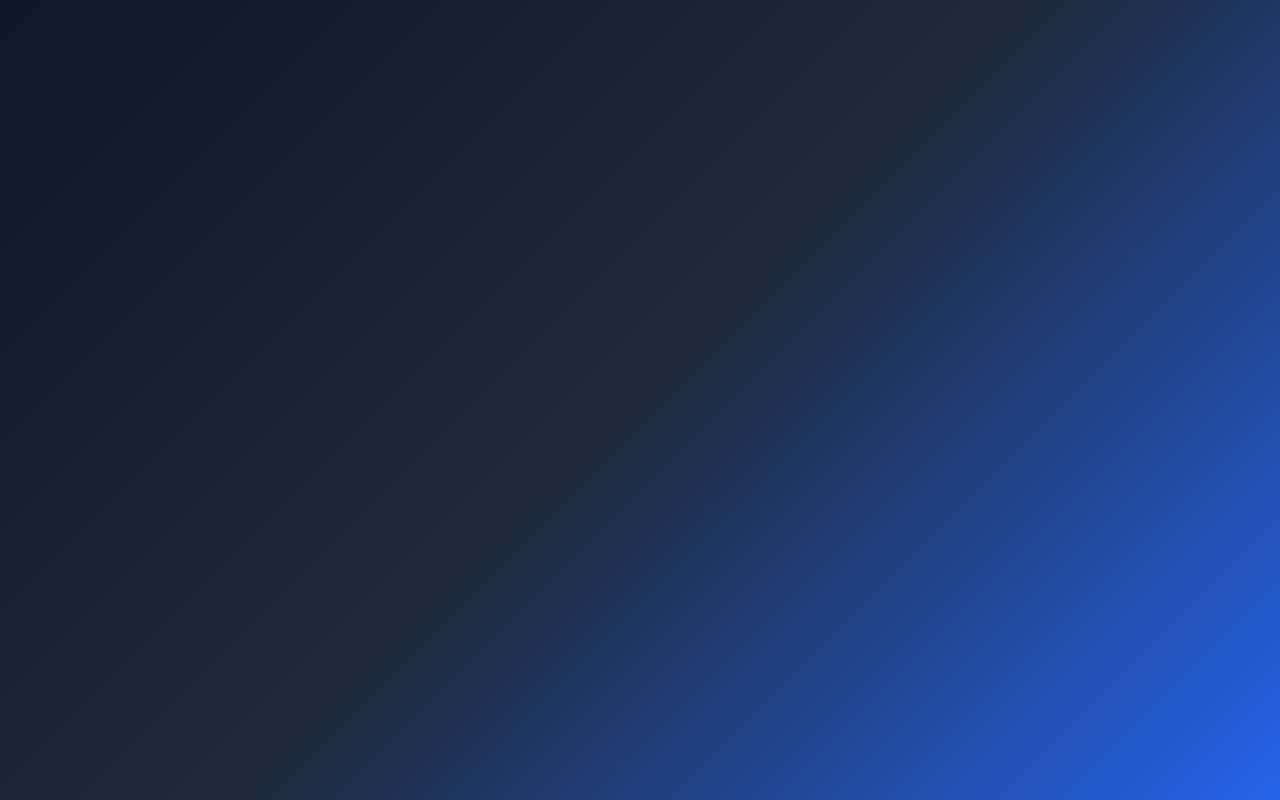
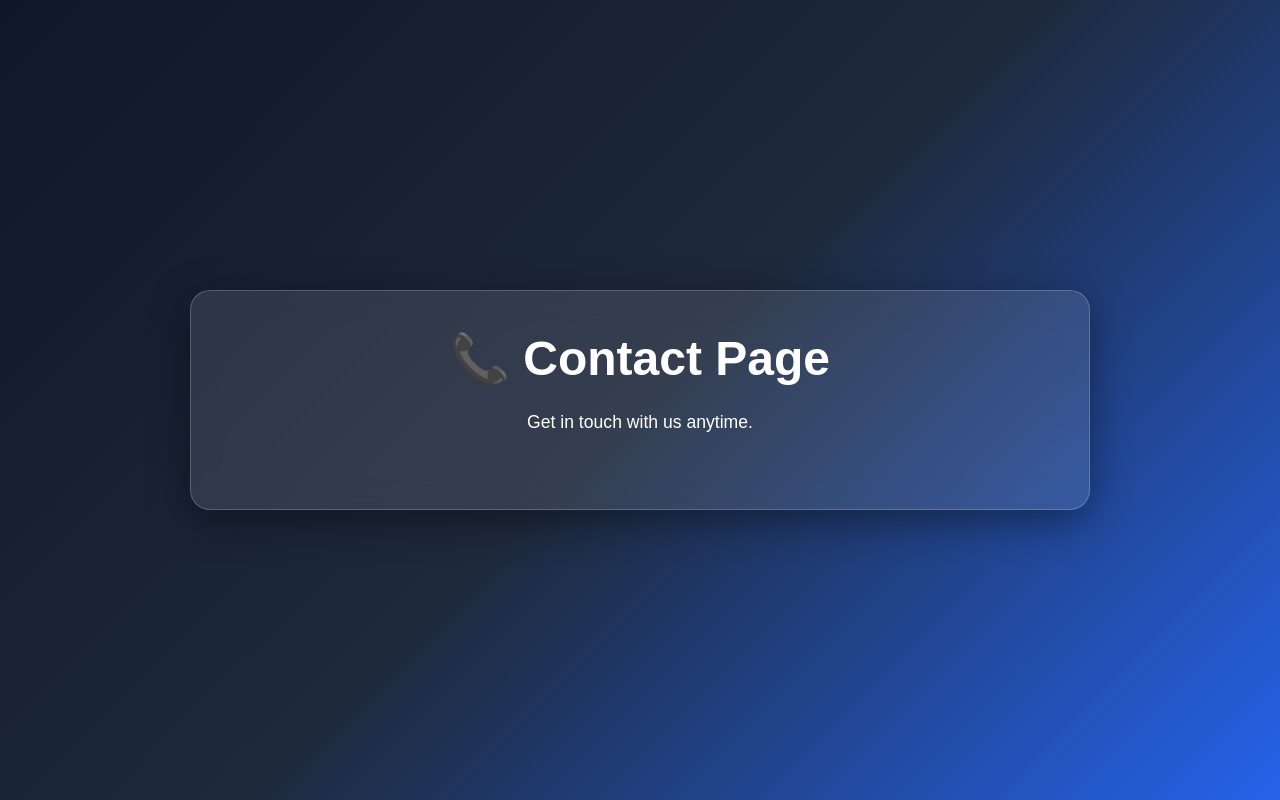
Before and after one commit to skashyap08/expresss-website, a website: page public/views/contact.html in a window 1280 px wide. Drawn offline with Linux system fonts and the light colour scheme.

Commit message:
file updated-24

```diff
--- a/public/views/contact.html
+++ b/public/views/contact.html
@@ -6,3 +6,10 @@
 </head>
 
 <body>
+    <div class="container">
+
+<h1>📞 Contact Page</h1>
+
+<p>
+Get in touch with us anytime.
+</p>
```
